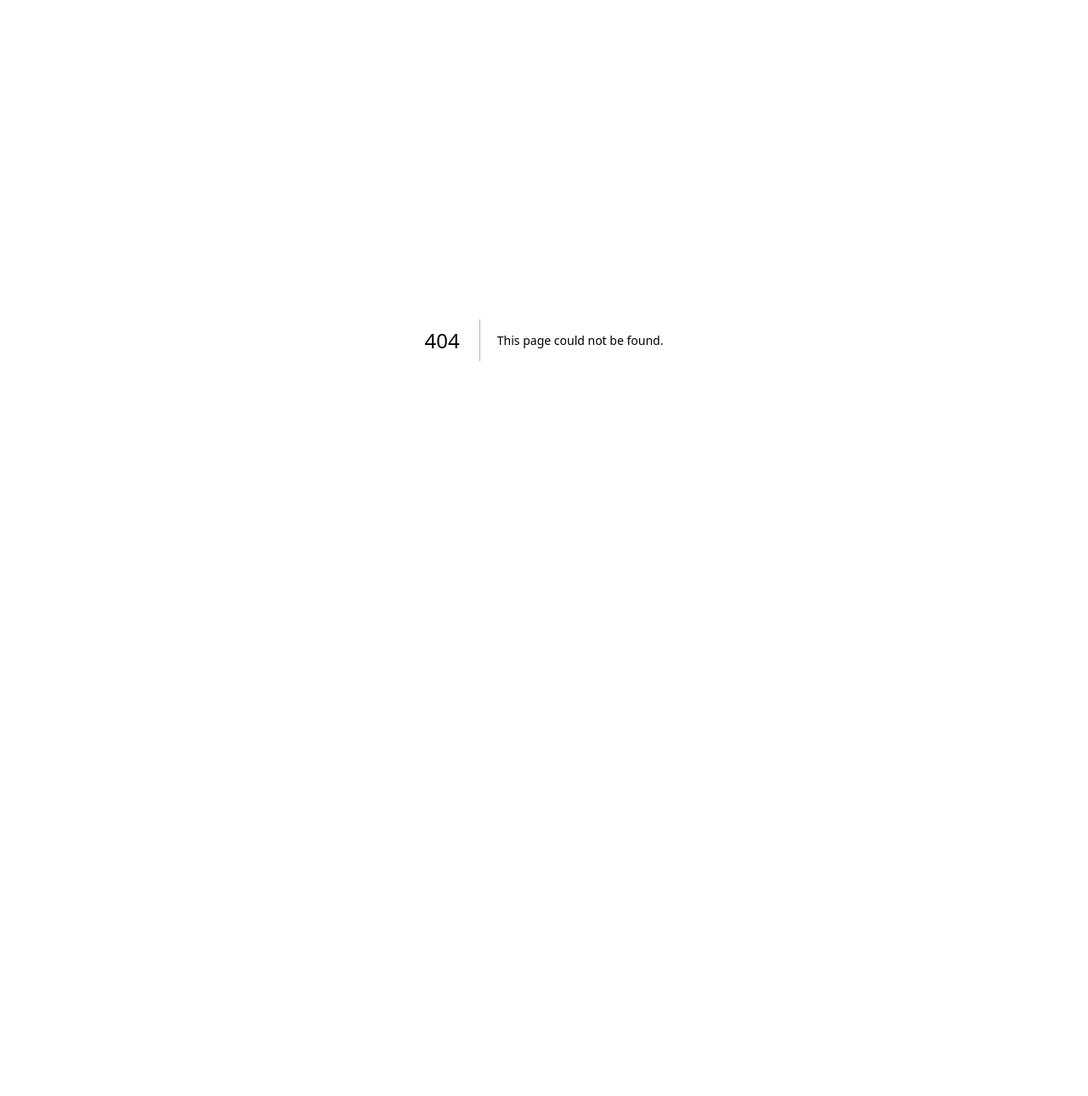
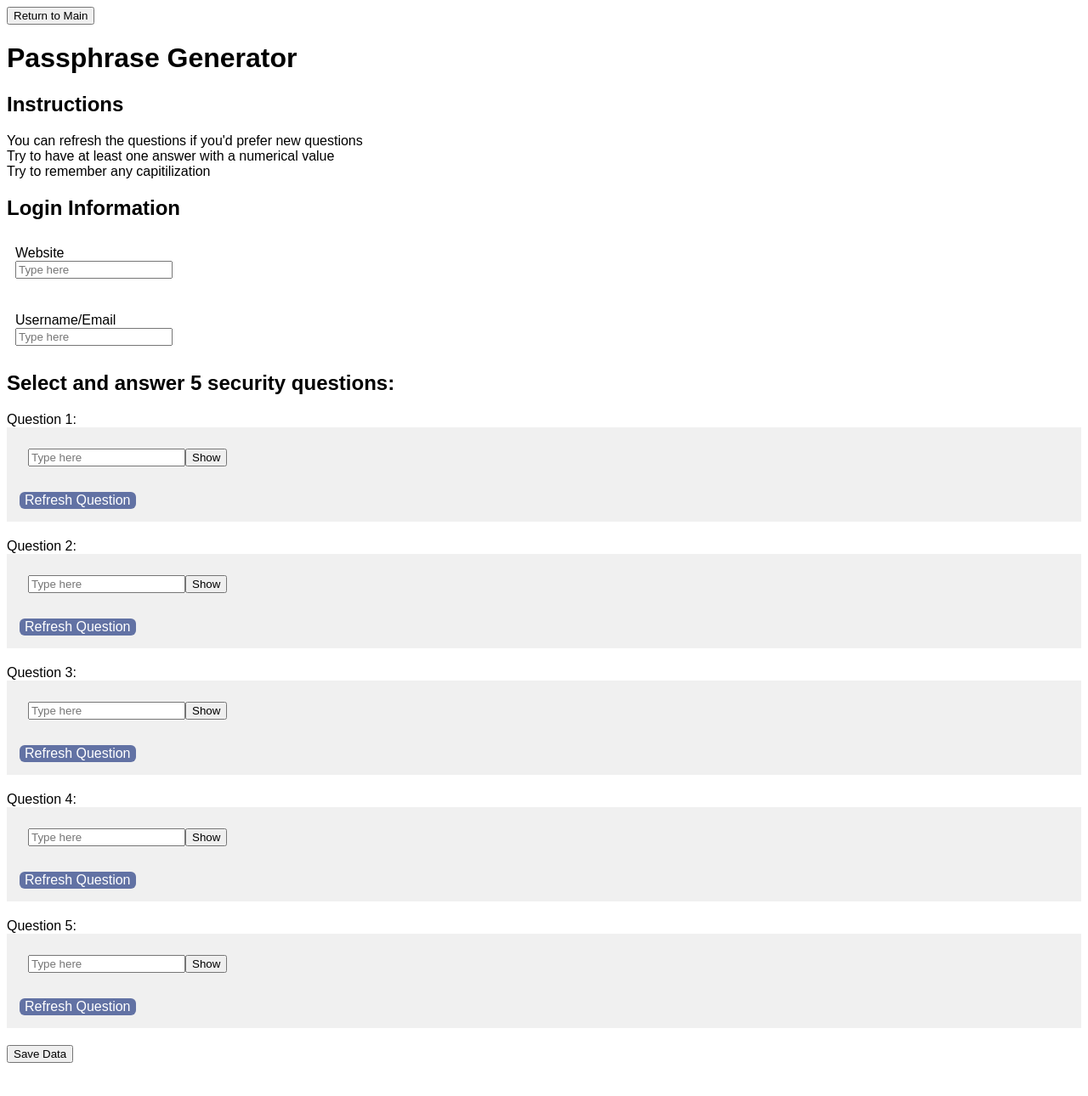
Before and after one commit to jillacinth/PassphraseGenerator, a Next.js app in the folder front-end/: page /CreatePassphrase in a window 1280 px wide. Before the commit this address had no page. Shown: the top 1290 px of the page at 85% size. Before the commit the page ends 800 px from the top, so only its background shows below. Built offline with nearby package versions, Linux system fonts and the light colour scheme; no server answers; sample sign-in values are in the browser's storage.

Commit message:
added local database

```diff
--- a/front-end/components/Menu.js
+++ b/front-end/components/Menu.js
@@ -12,7 +12,7 @@ export const Menu = () => {
     return (
         <div>
             <button onClick={() => router.push("/getPassword")}>Retrieve Password</button> <br></br>
-            <button onClick={() => router.push("/create")}>Create Passphrase</button><br></br>
+            <button onClick={() => router.push("/CreatePassphrase")}>Create Passphrase</button><br></br>
             <button onClick={handleLogout}>Logout</button><br></br>
         </div>
     );
--- /dev/null
+++ b/front-end/db.js
@@ -0,0 +1,9 @@
+//create database
+//Used this tutorial https://dexie.org/docs/Tutorial/React
+import Dexie from 'dexie';
+
+export const db = new Dexie('PassphraseDatabase');
+db.version(1).stores({
+  passphrases: "website, passphrase, salt, q1, q2, q3, q4, q5"
+  //website is primary key
+});
--- a/front-end/package.json
+++ b/front-end/package.json
@@ -14,6 +14,8 @@
   "dependencies": {
     "bcryptjs": "^3.0.2",
     "bootstrap": "^5.3.3",
+    "dexie": "^4.0.11",
+    "idb": "^8.0.2",
     "next": "^15.1.6",
     "react": "^19.0.0",
     "react-bootstrap": "^2.10.9",
--- /dev/null
+++ b/front-end/pages/CreatePassphrase.js
@@ -0,0 +1,137 @@
+import bcrypt from 'bcryptjs';
+import { useRouter } from 'next/router';
+import React, { useEffect, useState } from 'react';
+import { ReturnToMain } from '../components/Menu';
+import { SALT } from '../components/salt';
+import { SecurityQuestion, TextInput } from '../components/TextBoxComponent';
+import { db } from '../db';
+
+export const CreatePassphrase = () => {
+    const router = useRouter(); // Use Next.js router
+    const [website, setWebsite] = useState("");
+    const [username, setUsername] = useState("");
+    const [passphrase, setPassphrase] = useState("");
+    const salt = SALT;
+    const [q1, setQ1] = useState(0);
+    const [q2, setQ2] = useState(0);
+    const [q3, setQ3] = useState(0);
+    const [q4, setQ4] = useState(0);
+    const [q5, setQ5] = useState(0);
+
+      useEffect(() => {
+          if (typeof window !== "undefined") {
+              const isAuthenticated = localStorage.getItem("authenticated");
+              if (!isAuthenticated) {
+                  router.push("/LoginPage");
+              }
+          }
+      }, [])
+
+    const divStyle = {
+        marginBottom: '200px',
+        fontFamily: 'sans-serif',
+    };
+
+
+    const handleWebsiteChange = (answer) => {
+        setWebsite(answer);
+    };
+
+
+    const handleUsernameChange = (answer) => {
+        setUsername(answer);
+    };
+
+
+    const handleSecurityAnswerChange = (index, QNum, answer) => {
+
+
+        //different questions
+        switch (index) {
+            case 1:
+                setQ1(QNum);
+                break;
+            case 2:
+                setQ2(QNum);
+                break;
+            case 3:
+                setQ3(QNum);
+                break;
+            case 4:
+                setQ4(QNum);
+                break;
+            case 5:
+                setQ5(QNum);
+                break;
+            default:
+                break;
+        }
+
+        // Update passphrase based on the answers provided for q1 to q5
+        const passphraseGenerated = [q1, q2, q3, q4, q5]
+            .map((num) => num || "")  // Use current answers
+            .join(""); // Concatenate answers
+
+        const hashedPassword = bcrypt.hashSync(passphraseGenerated, salt);
+
+        // Update the passphrase state
+        setPassphrase(hashedPassword);
+    };
+
+    const handleSubmit = async (e) => {
+        e.preventDefault();
+
+        if (website == "") {
+            console.error('Website is required!');
+            return; // Exit early if no website is provided
+        }
+        const passphraseData = {
+            website: website,
+            username: username,
+            passphrase: passphrase, // Assuming this is already hashed
+            salt: salt, // Assuming salt is a constant
+            q1: q1,
+            q2: q2,
+            q3: q3,
+            q4: q4,
+            q5: q5
+        };
+
+        console.log(passphraseData);
+        //adds to local database
+        await db.passphrases.add(passphraseData);
+        const allUsers = await db.passphrases.toArray();
+        console.log(allUsers);
+
+    };
+
+    return (
+        <div style={divStyle}>
+            <ReturnToMain />
+            <h1>Passphrase Generator</h1>
+            <h2>Instructions</h2>
+            <div>
+                You can refresh the questions if you'd prefer new questions <br></br>
+                Try to have at least one answer with a numerical value <br></br>
+                Try to remember any capitilization
+            </div>
+            <h2>Login Information</h2>
+            <TextInput label="Website" placeholder="Type here" onChange={handleWebsiteChange}/>
+            <TextInput label="Username/Email" placeholder="Type here" onChange={handleUsernameChange}/>
+            <h2>Select and answer 5 security questions:</h2>
+            {[1, 2, 3, 4, 5].map((num) => (
+                <div key={num}>
+                    <div>Question {num}:</div>
+                    <SecurityQuestion
+                        index={num}
+                        onAnswerChange={handleSecurityAnswerChange}
+                    />
+                </div>
+            ))}
+
+            <button onClick={handleSubmit}>Save Data</button>
+        </div>
+    );
+};
+
+export default CreatePassphrase;
```
Also changed, not shown: front-end/pages/create.js (+0 -9 lines), 2 other files (tests, documents, lock files or other folders).
